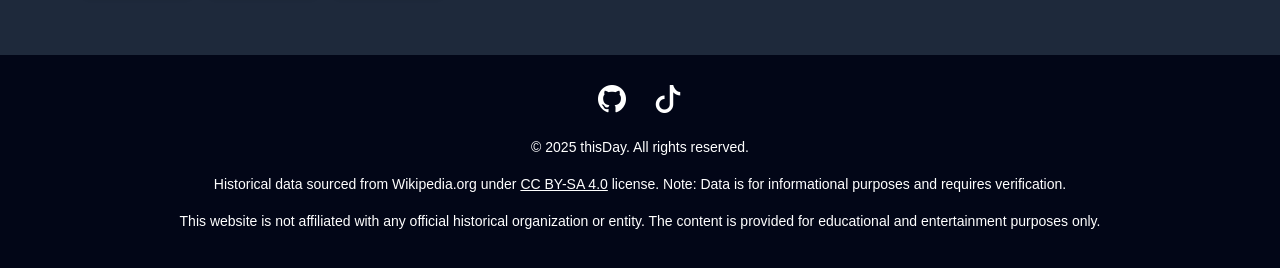
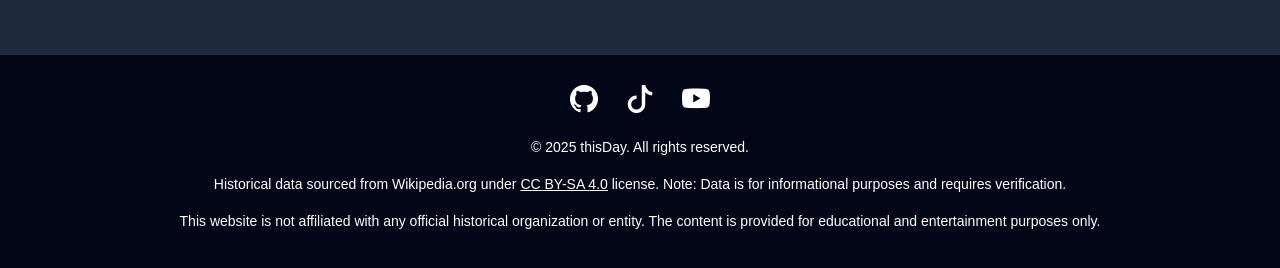
Before and after one commit to Fugec/thisDay, a plain HTML site: page index.html in a window 1280 px wide. Shown: the part 826-1094 px from the top of the page. Drawn offline with nearby package versions, Linux system fonts and the light colour scheme; no server answers.

Commit message:
Add YouTube link to footer and improve social media icon structure

```diff
--- a/index.html
+++ b/index.html
@@ -237,7 +237,7 @@
         <i class="bi bi-github h3 text-white"></i>
         </a>
       </div>
-        <div>
+      <div class="me-2">
         <a
         href="https://www.tiktok.com/@this__day"
         target="_blank"
@@ -247,8 +247,18 @@
         <i class="bi bi-tiktok h3 text-white"></i>
         </a>
       </div>
+      <div>
+        <a
+        href="https://www.youtube.com/channel/UCFrIDPHxSzqsIIQQw_AfuuA"
+        target="_blank"
+        rel="noopener noreferrer"
+        aria-label="YouTube"
+        >
+        <i class="bi bi-youtube h3 text-white"></i>
+        </a>
       </div>
-      <div class="container">
+      </div>
+      <div class="container"></div>
         <p>
           &copy; <span id="currentYear"></span> thisDay. All rights reserved.
         </p>
```
Lines whose indentation alone changed are shown as unchanged.
